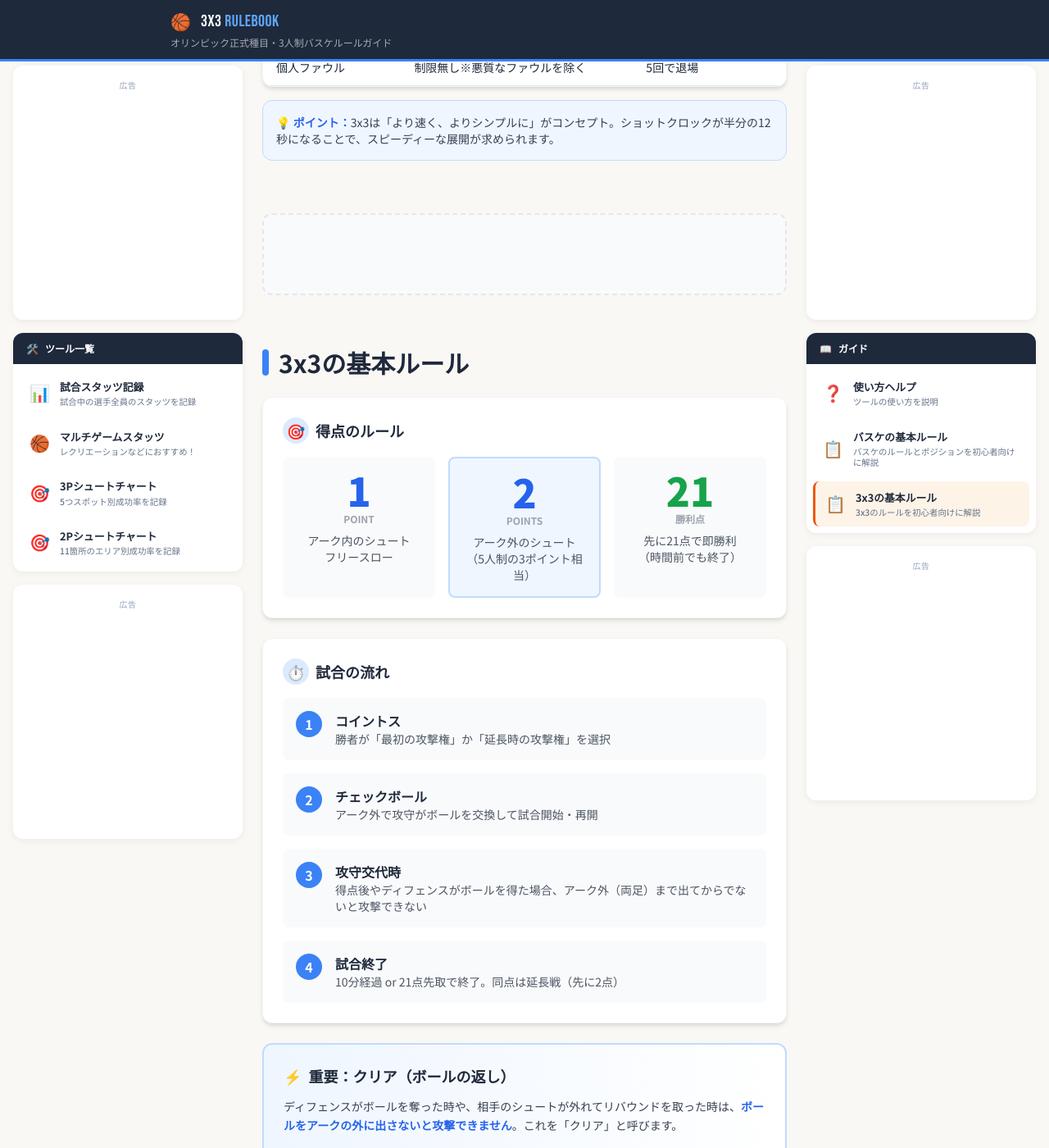
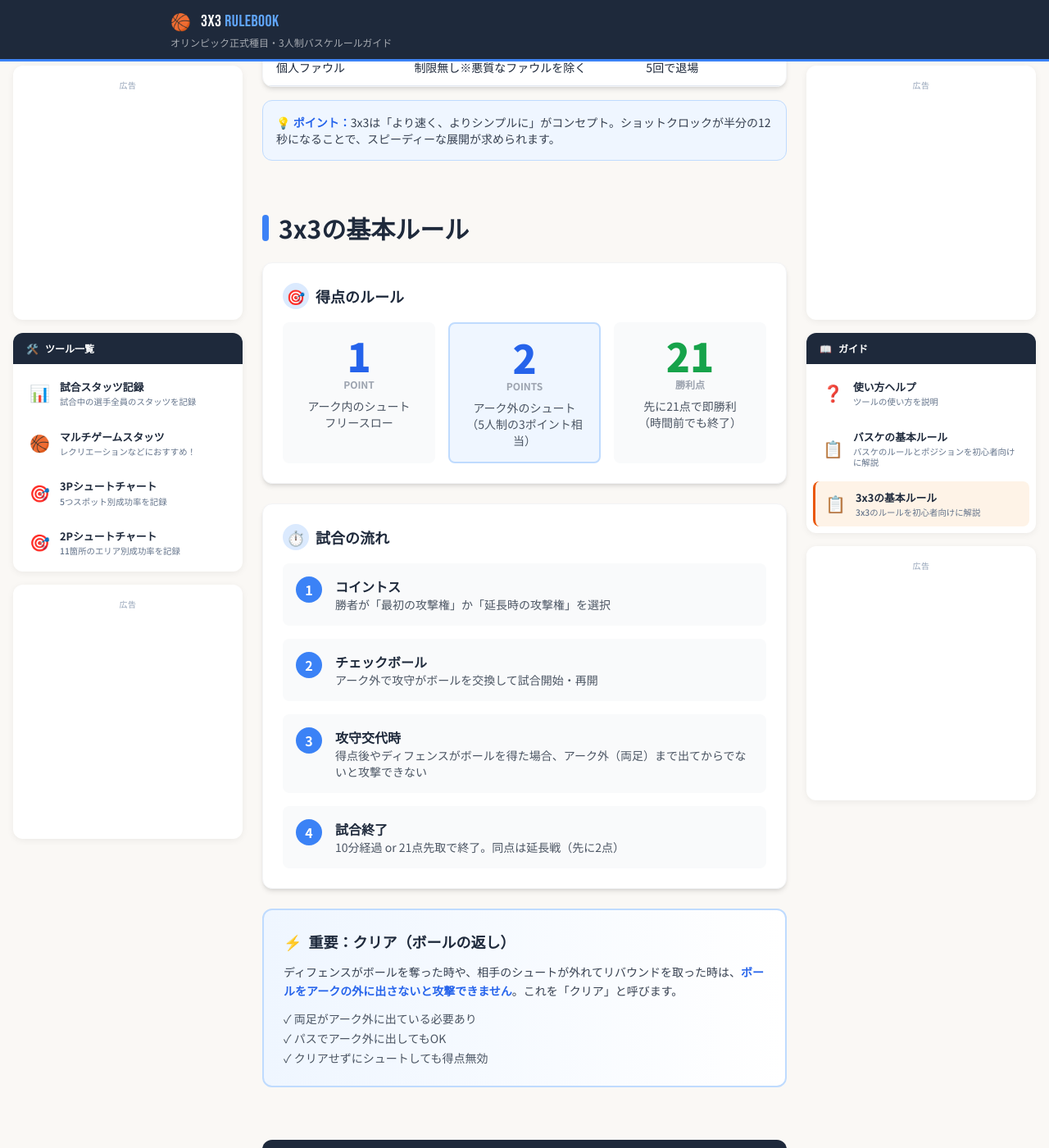
Before and after one commit to BSK-Ryo/statstoo, a Jekyll site: the page built from rule/3x3/index.html, in a window 1280 px wide and 1400 px high, scrolled down 1290 px. Shown: the whole window at 82% size. Built offline with Jekyll 4.4.1, drawn with Linux system fonts in a browser that asks for light colours; nearby versions of some CDN libraries.

Commit message:
広告セクション間調整

```diff
--- a/rule/3x3/index.html
+++ b/rule/3x3/index.html
@@ -65,20 +65,7 @@ description: 3x3（スリーエックススリー）バスケットボールの
 
     /* AdSense広告枠 */
     .adsense-container {
-        min-height: 100px;
-        display: flex;
-        align-items: center;
-        justify-content: center;
-        background: #f9fafb;
-        border-radius: 12px;
-        overflow: hidden;
-        border: 2px dashed #e5e7eb;
-    }
-    .adsense-placeholder {
-        color: #9ca3af;
-        font-size: 12px;
-        text-align: center;
-        line-height: 1.5;
+        margin: 1.5rem 0;
     }
 
     /* Number highlight */
```
